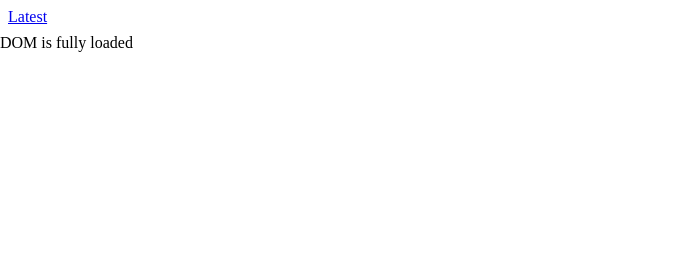
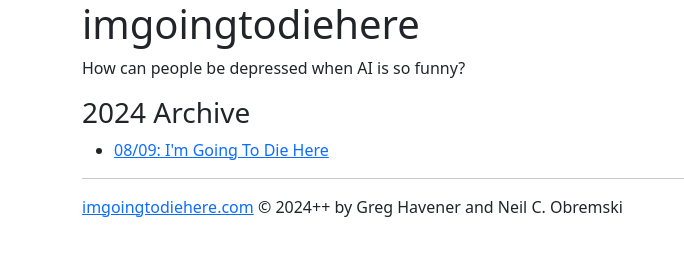
Before and after one commit to neilobremski/imgoingtodiehere, a plain HTML site: page index.html in a window 1280 px wide. Shown: the whole page, without its empty margins (0-684 px from the left). Drawn offline with nearby package versions, Linux system fonts and the light colour scheme.

Commit message:
restructure

```diff
--- /dev/null
+++ b/2024/0809-imgoingtodiehere.html
@@ -0,0 +1,17 @@
+<!DOCTYPE html>
+<html>
+<head>
+  <title>I'm Going To Die Here</title>
+  <link rel="canonical" href="https://imgoingtodiehere.com/2024/0809-imgoingtodiehere.html">
+  <meta charset="UTF-8">
+  <meta name="author" content="Neil C. Obremski and Greg Havener">
+  <meta name="description" content="Just one more line of code...">
+  <meta name="robots" content="index, follow">
+  <meta name="viewport" content="width=device-width, initial-scale=1.0">
+  <script src="../imgoingtodiehere.js"></script>
+</head>
+<body>
+  <h1>I'm Going To Die Here</h1>
+  <img src="0809-imgoingtodiehere.jpg">
+</body>
+</html>
--- a/imgoingtodiehere.js
+++ b/imgoingtodiehere.js
@@ -6,10 +6,42 @@ function loadCss(href) {
   document.head.appendChild(link)
 }
 
-// configure onload event
+function loadJavascript(href) {
+  const script = document.createElement('script')
+  script.src = href
+  document.head.appendChild(script)
+}
+
+// create a `tag` element with `contents` assigned properties and append `children`
+function make(tag, contents, children, attributes) {
+  const element = document.createElement(tag)
+  Object.assign(element, contents)
+  for (const child of (children || [])) {
+    element.appendChild(child)
+  }
+  for (const attribute of Object.keys(attributes || {})) {
+    element.setAttribute(attribute, attributes[attribute])
+  }
+  return element
+}
+
 window.onload = function() {
-  const div = document.createElement("div")
-  div.innerText = "DOM is fully loaded"
-  document.documentElement.appendChild(div)
-  loadCss('/imgoingtodiehere.css')
+  const body = document.querySelector("body")
+
+  const footerHtml = `
+  <hr>
+  <copyright><a href="https://imgoingtodiehere.com">imgoingtodiehere.com</a> &copy; 2024++ by Greg Havener and Neil C. Obremski</copyright>
+  `
+
+  const mainContainer = make("main", {className: "container"}, [
+    ...Array.from(body.children),
+    make("footer", {innerHTML: footerHtml})
+  ])
+
+  body.appendChild(mainContainer)
+
+  loadCss("https://cdn.jsdelivr.net/npm/bootstrap@5.3.3/dist/css/bootstrap.min.css")
+  loadCss("/imgoingtodiehere.css")
+
+  loadJavascript("https://cdn.jsdelivr.net/npm/bootstrap@5.3.3/dist/js/bootstrap.bundle.min.js")
 }
--- a/index.html
+++ b/index.html
@@ -9,6 +9,15 @@
   <script src="imgoingtodiehere.js"></script>
 </head>
 <body>
-  <a href="aicomics/2024/0809-imgoingtodiehere.html">Latest</a>
+  <h1>imgoingtodiehere</h1>
+
+  <p>How can people be depressed when AI is so funny?</p>
+
+  <h3>2024 Archive</h3>
+  <ul>
+    <li><a href="2024/0809-imgoingtodiehere.html">
+      08/09: I'm Going To Die Here
+    </a></li>
+  </ul>
 </body>
 </html>
```
Also changed, not shown: aicomics/2024/0809-imgoingtodiehere.html (deleted, +0 -16 lines), 2024/0809-imgoingtodiehere.jpg (renamed from aicomics/2024/0809-imgoingtodiehere.jpg), 2024/0904-blutooth-pairing.jpg (renamed from aicomics/2024/0904-blutooth-pairing.jpg), 2024/0906.jpg (renamed from aicomics/2024/0906.jpg), aicomics/2024/0829-slow-database.jpg (deleted), aicomics/aicomics.js (deleted), 2 other files.
